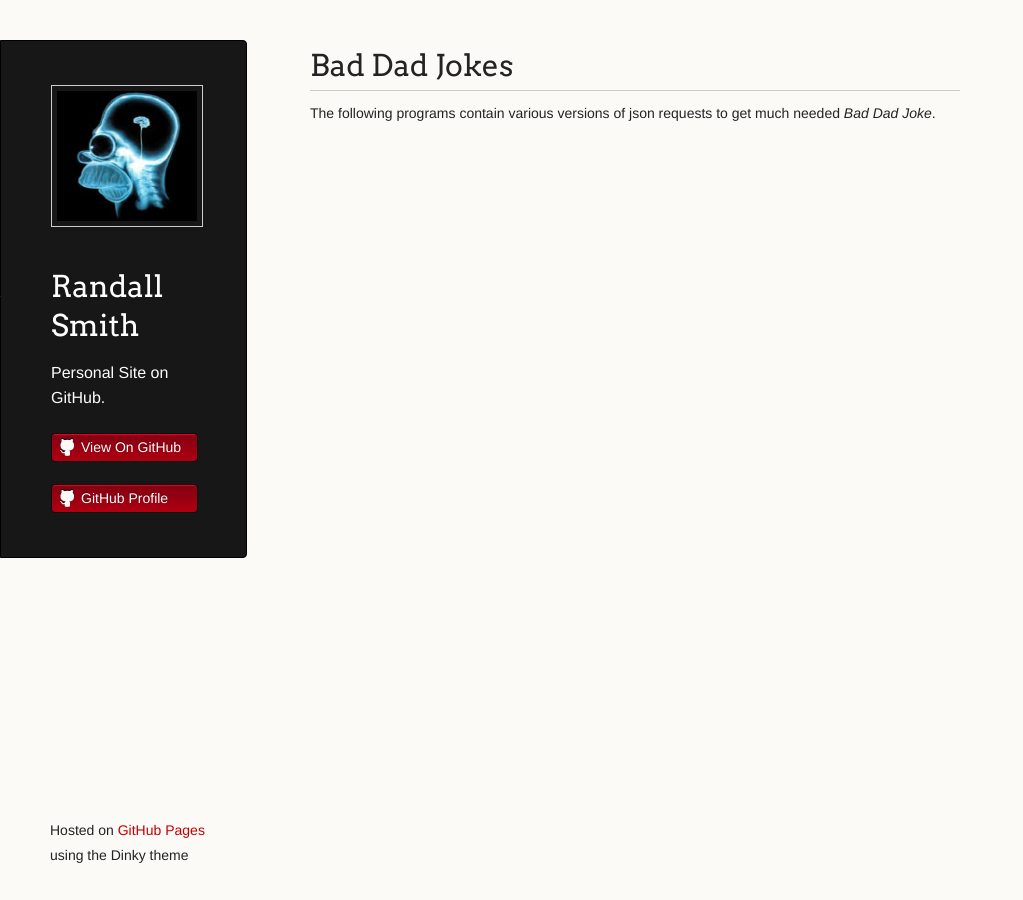
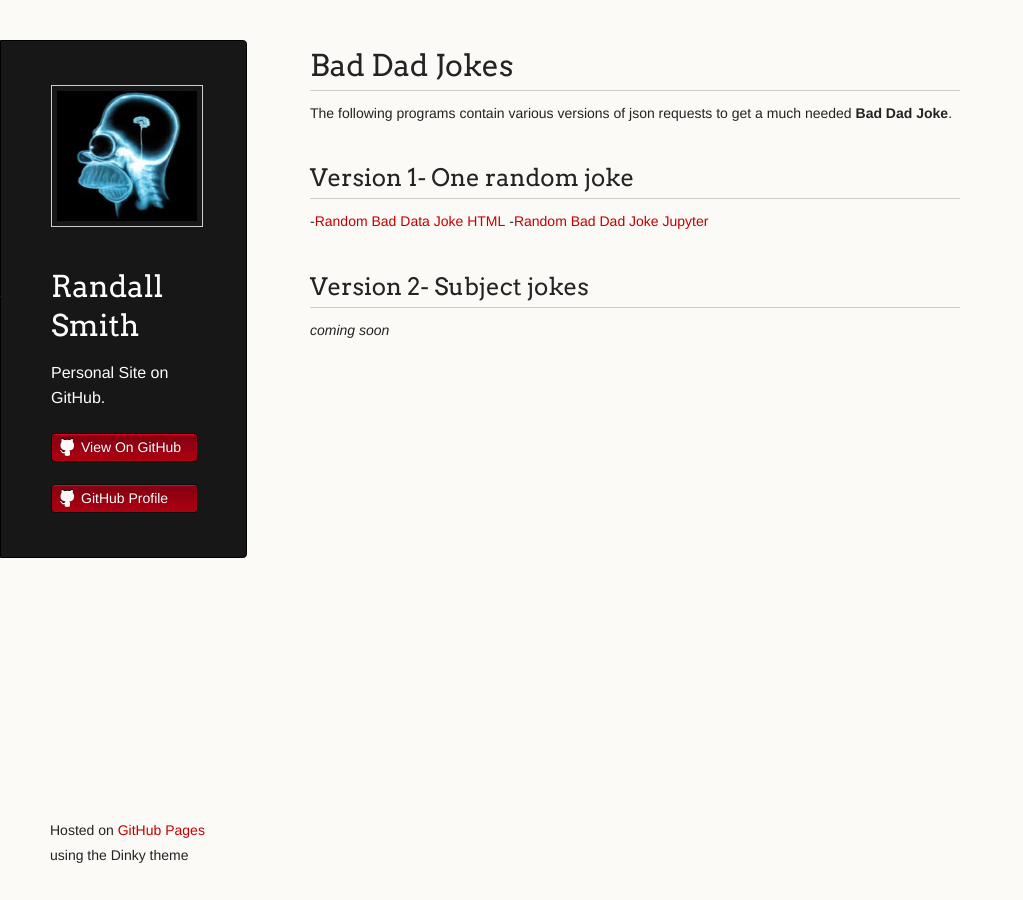
Before and after one commit to RandallTSmith/RandallTSmith.github.io, a Jekyll site: the page built from baddadjokes/index.md, in a window 1280 px wide. Shown: the whole page, without its empty margins (0-1023 px from the left). Built offline with Jekyll 4.4.1, drawn with Linux system fonts in a browser that asks for light colours; our own code applies the rules of GitHub Pages for plain Markdown files.

Commit message:
Update index.md

```diff
--- a/baddadjokes/index.md
+++ b/baddadjokes/index.md
@@ -4,4 +4,13 @@ layout: default
 
 # Bad Dad Jokes
 
-The following programs contain various versions of json requests to get much needed *Bad Dad Joke*.
+The following programs contain various versions of json requests to get a much needed **Bad Dad Joke**.
+
+## Version 1-  One random joke
+
+-[Random Bad Data Joke HTML](Random Bad Dad Jokes V1.html)
+-[Random Bad Dad Joke Jupyter](Random Bad Dad Jokes V1.ipynb)
+
+## Version 2- Subject jokes
+
+*coming soon*
```
